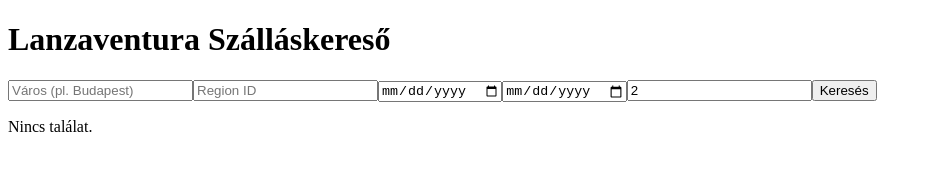
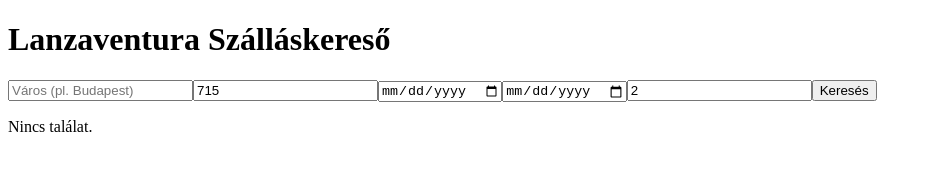
Before and after one commit to Jozsefmarian/lanzaventura-frontend, a React (Vite) app: page / in a window 1280 px wide. Shown: the top 170 px of the page, without its empty margins (0-932 px from the left). Built offline with nearby package versions, Linux system fonts and the light colour scheme.

Commit message:
Prefill regionId with 715 for quick testing

```diff
--- a/src/components/SearchForm.jsx
+++ b/src/components/SearchForm.jsx
@@ -3,7 +3,7 @@ import { useState, useEffect } from 'react';
 export default function SearchForm({ onSearch }) {
   const [query, setQuery] = useState('');
   const [suggestions, setSuggestions] = useState([]);
-  const [regionId, setRegionId] = useState('');
+  const [regionId, setRegionId] = useState('715');
   const [checkin, setCheckin] = useState('');
   const [checkout, setCheckout] = useState('');
   const [adults, setAdults] = useState(2);
```
